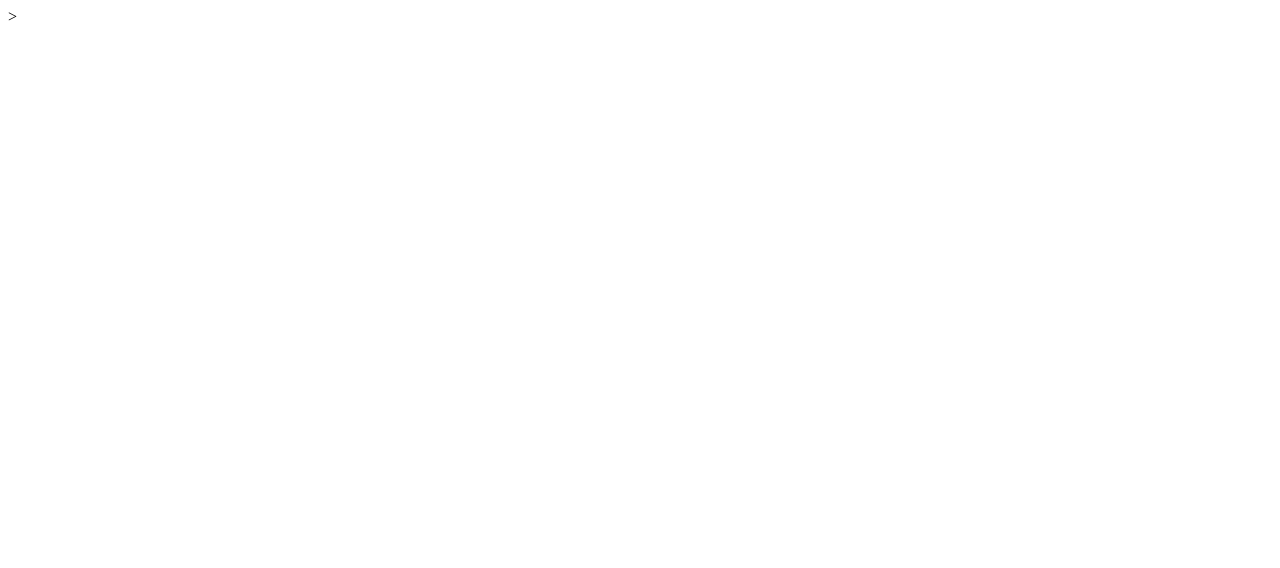
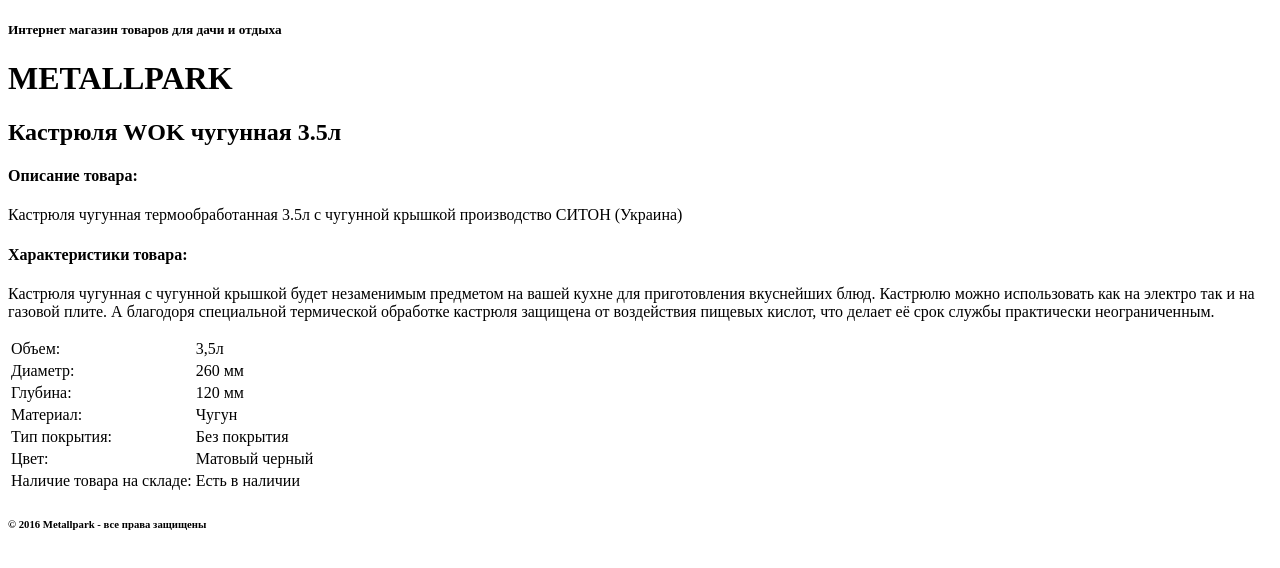
Before and after one commit to yorikav/E-Shop, a plain HTML site: page Index.html in a window 1280 px wide. Drawn offline with Linux system fonts and the light colour scheme.

Commit message:
Е-Шоп. Урок№1 - финал

```diff
--- a/Index.html
+++ b/Index.html
@@ -1,9 +1,56 @@
 <!DOCTYPE html>
 <html>
+<meta charset="utf-8">
 <head>
-	<title></title>
+	<title>Казаны, коптильни, мангалы</title>
+	<h5>Интернет магазин товаров для дачи и отдыха</h5>
+	<h1>METALLPARK</h1>
 </head>
 <body>
+	<h2>Кастрюля WOK чугунная 3.5л</h2>
+	<h4>Описание товара:</h4>
+	<p>Кастрюля чугунная термообработанная 3.5л с чугунной крышкой производство СИТОН (Украина)</p>
 
+	<h4>Характеристики товара:</h4>
+
+	<p>Кастрюля чугунная с чугунной крышкой будет незаменимым предметом на вашей кухне для приготовления вкуснейших блюд. Кастрюлю можно использовать как на электро так и на газовой плите. А благодоря специальной термической обработке кастрюля защищена от воздействия пищевых кислот, что делает её срок службы практически неограниченным.</p>
+
+	<table>
+		<tbody>
+			<tr>
+				<td>Объем:</td>
+				<td>3,5л</td>
+			</tr>
+			<tr>
+				<td>Диаметр:</td>
+				<td>260 мм</td>
+			</tr>
+			<tr>
+				<td>Глубина:</td>
+				<td>120 мм</td>
+			</tr>
+			<tr>
+				<td>Материал:</td>
+				<td>Чугун</td>
+			</tr>
+			<tr>
+				<td>Тип покрытия:</td>
+				<td>Без покрытия</td>
+			</tr>
+			<tr>
+				<td>Цвет:</td>
+				<td>Матовый черный</td>
+			</tr>
+			<tr>
+				<td>Наличие товара на складе:</td>
+				<td>Есть в наличии</td>
+			</tr>
+		</tbody>
+	</table>
 </body>
-</html>>
+<footer>
+	<h6>
+		© 2016 Metallpark - все права защищены
+	</h6>
+</footer>
+</html>
```
